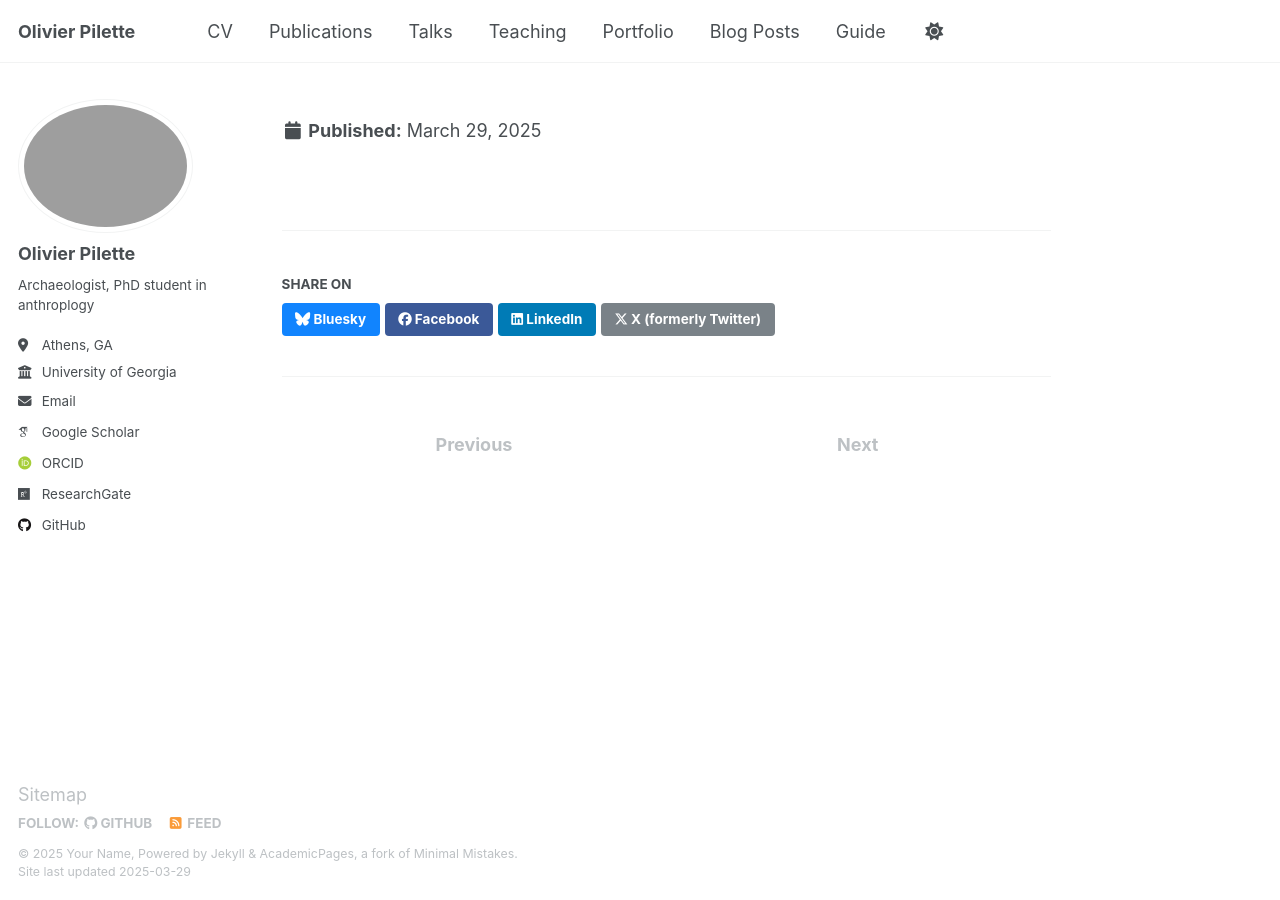
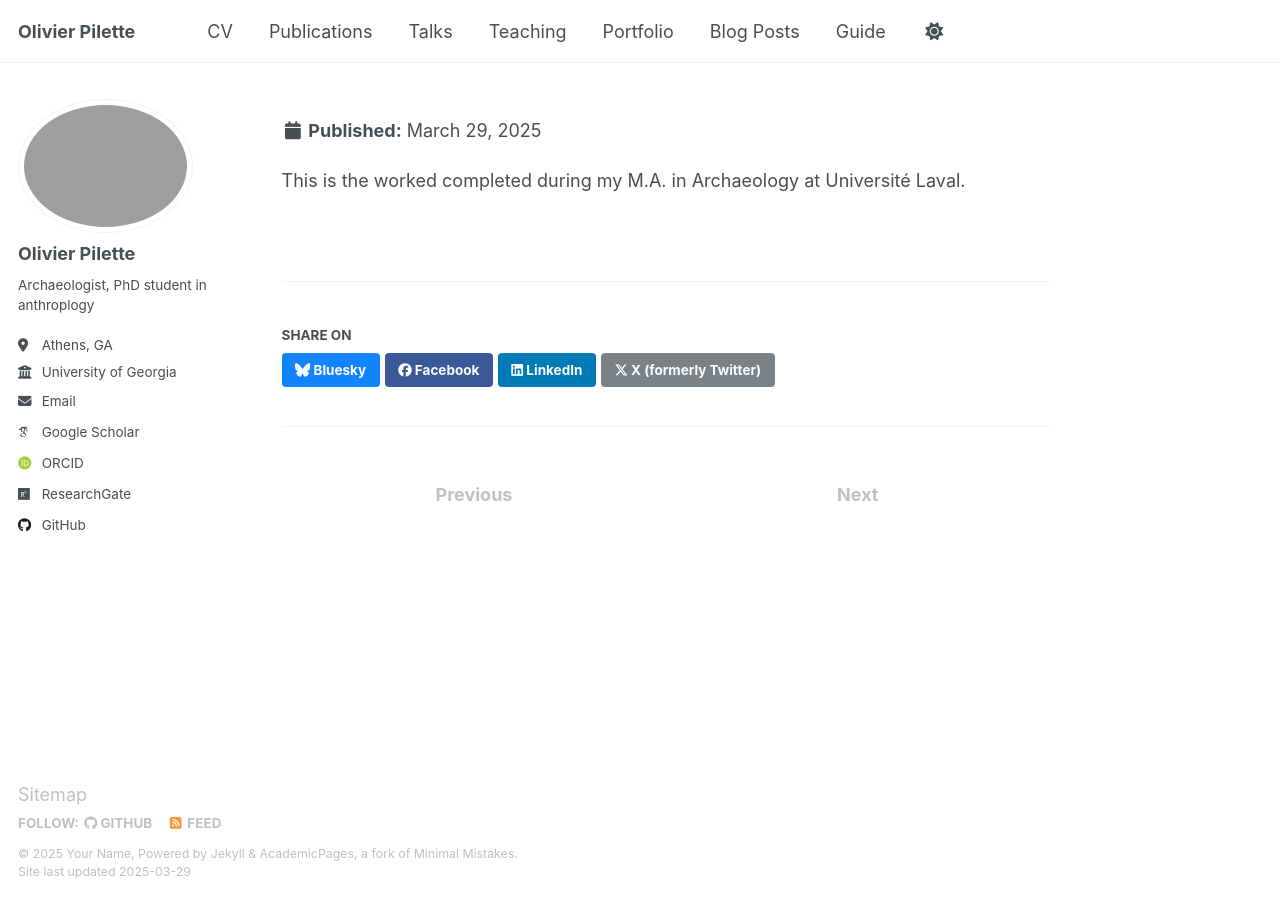
Before and after one commit to opilette/opilette.github.io, a Jekyll site: the page built from _publications/2023-12-31_thesis.md, in a window 1280 px wide. Built offline with Jekyll 4.4.1, drawn with Linux system fonts in a browser that asks for light colours; some web fonts are replaced.

Commit message:
Update 2023-12-31_thesis.md

```diff
--- a/_publications/2023-12-31_thesis.md
+++ b/_publications/2023-12-31_thesis.md
@@ -10,3 +10,4 @@ slidesurl: 'http://academicpages.github.io/files/slides2.pdf'
 paperurl: 'http://academicpages.github.io/files/paper2.pdf'
 citation: 'Pilette, Olivier. 2023. De pierres et de rivières : Mobilité et interactions dans les Laurentides méridionales. Master’s thesis, Université Laval, Québec.'
 ---
+This is the worked completed during my M.A. in Archaeology at Université Laval.
```
